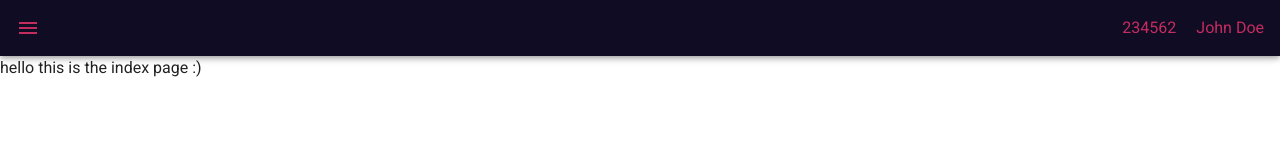
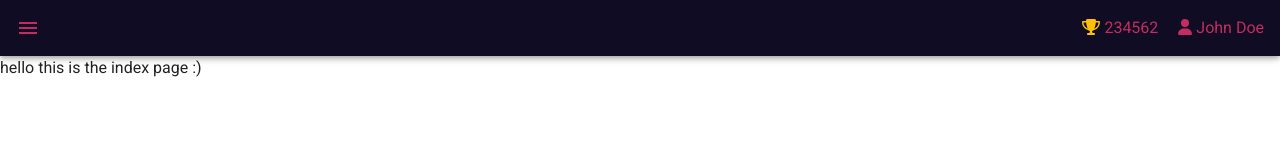
Before and after one commit to stelar7/smartcraft-hackathon-2022-gunnar, a Nuxt app in the folder frontend/: page / in a window 1280 px wide. Shown: the top 160 px of the page. Built offline with nearby package versions, Linux system fonts and the light colour scheme.

Commit message:
Icons added to layout

```diff
--- a/frontend/layouts/default.vue
+++ b/frontend/layouts/default.vue
@@ -6,9 +6,11 @@
       <v-spacer />
       <div class="user d-flex flex-row">
         <div class=monthly-score>
+            <fa-icon :icon="['fa', 'trophy']" class="amber--text"/>
             {{ user.ThisMonthsScore }}
         </div>
         <div>
+          <fa-icon :icon="['fa', 'user']" class=""/>
           {{ user.Name }}
         </div>
       </div>
```
